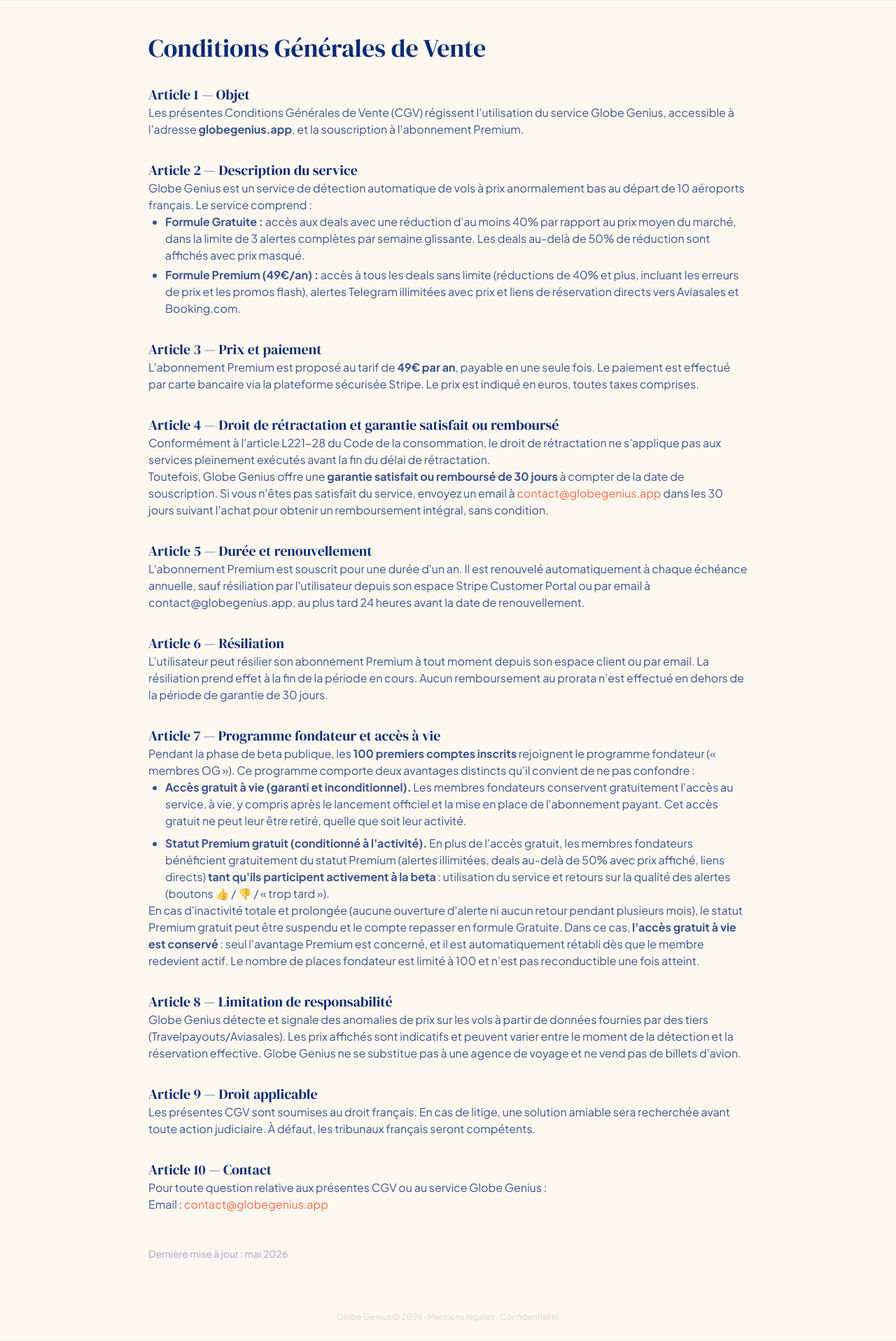
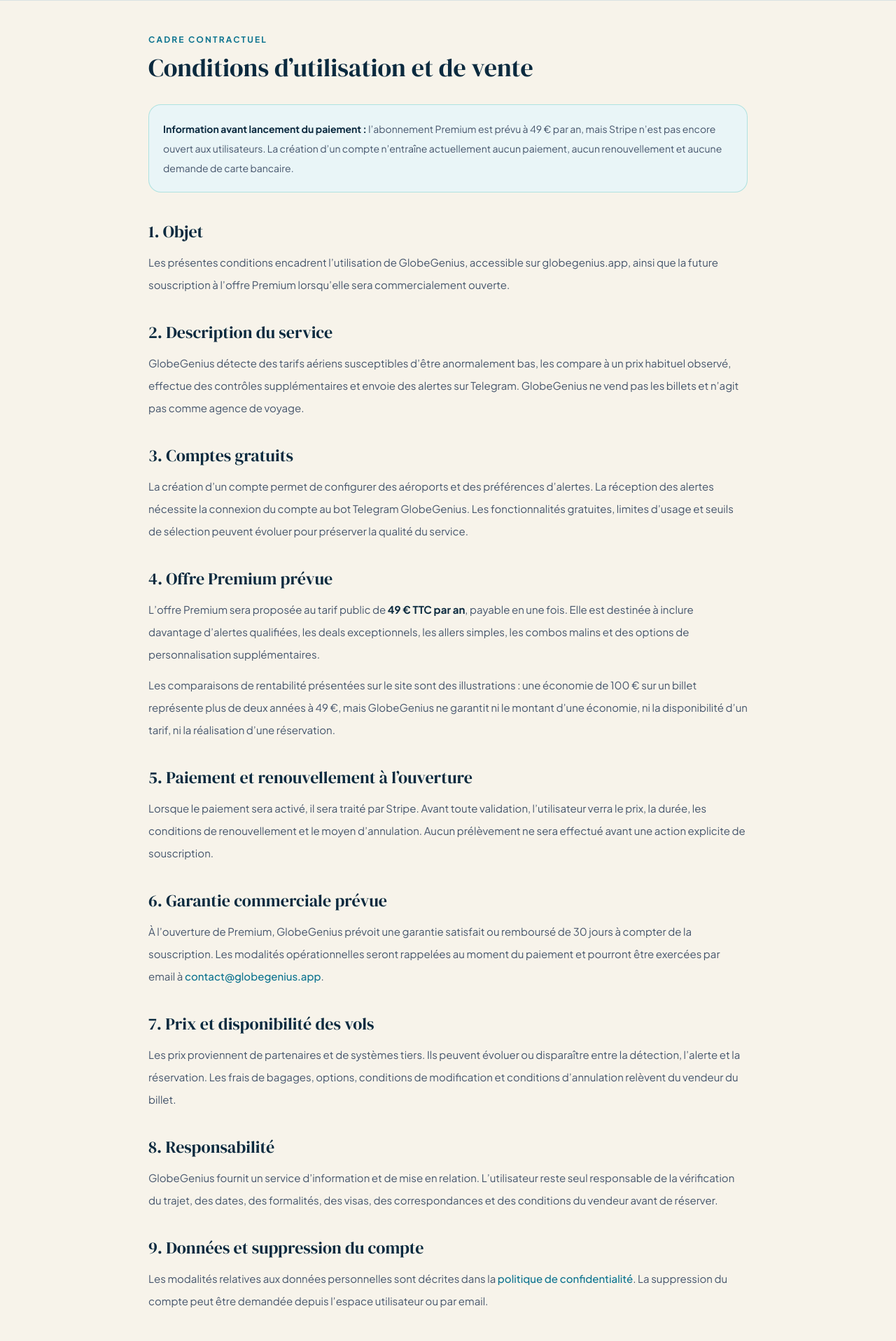
Before and after one commit to pachasandco/globagenius, a Next.js app in the folder frontend/: page /conditions in a window 1280 px wide. Shown: the part 80-1996 px from the top of the page at 70% size. Built offline with nearby package versions, Linux system fonts and the light colour scheme.

Commit message:
legal: align conditions with 49 euro prelaunch offer

```diff
--- a/frontend/src/app/conditions/page.tsx
+++ b/frontend/src/app/conditions/page.tsx
@@ -3,123 +3,84 @@
 import { Wordmark } from "../_components/Wordmark";
 
 export const metadata: Metadata = {
-  title: "Conditions Générales de Vente — Globe Genius",
-  description: "Conditions générales de vente et d'utilisation du service Globe Genius Premium.",
+  title: "Conditions d’utilisation et de vente — GlobeGenius",
+  description: "Conditions d’utilisation du service GlobeGenius et conditions prévues pour l’offre Premium à 49 € par an.",
   alternates: { canonical: "https://globegenius.app/conditions" },
   robots: { index: false, follow: false },
 };
 
 export default function Conditions() {
   return (
-    <div className="min-h-screen bg-[#FFF8F0]">
-      <nav className="sticky top-0 z-50 bg-white/80 backdrop-blur-xl border-b border-gray-100">
-        <div className="max-w-4xl mx-auto px-4 md:px-5 h-[80px] flex items-center">
-          <Link href="/" className="font-[family-name:var(--font-dm-serif)] text-[19px] leading-none">
-            <Wordmark />
-          </Link>
+    <div className="min-h-screen bg-[#F7F3EA] text-[#0B2A3F]">
+      <nav className="border-b border-[#D9E2E3] bg-white/90 backdrop-blur">
+        <div className="mx-auto flex h-20 max-w-4xl items-center px-5">
+          <Link href="/" className="font-[family-name:var(--font-dm-serif)] text-xl"><Wordmark /></Link>
         </div>
       </nav>
 
-      <div className="max-w-4xl mx-auto px-4 md:px-5 py-12">
-        <h1 className="font-[family-name:var(--font-dm-serif)] text-3xl md:text-4xl mb-8 text-[#082B78]">Conditions Générales de Vente</h1>
+      <main className="mx-auto max-w-4xl px-5 py-12">
+        <p className="text-xs font-bold uppercase tracking-[0.18em] text-[#0E7490]">Cadre contractuel</p>
+        <h1 className="mt-3 font-[family-name:var(--font-dm-serif)] text-4xl">Conditions d’utilisation et de vente</h1>
 
-        <div className="prose prose-gray max-w-none text-[#082B78]/80 space-y-8">
+        <div className="mt-8 rounded-2xl border border-[#2AB7A9]/30 bg-[#E9F5F7] p-5 text-sm leading-7 text-slate-600">
+          <strong className="text-[#0B2A3F]">Information avant lancement du paiement :</strong> l’abonnement Premium est prévu à 49 € par an, mais Stripe n’est pas encore ouvert aux utilisateurs. La création d’un compte n’entraîne actuellement aucun paiement, aucun renouvellement et aucune demande de carte bancaire.
+        </div>
+
+        <div className="mt-10 space-y-9 text-[15px] leading-8 text-slate-600">
           <section>
-            <h2 className="font-[family-name:var(--font-dm-serif)] text-xl text-[#082B78]">Article 1 — Objet</h2>
-            <p>
-              Les présentes Conditions Générales de Vente (CGV) régissent l&apos;utilisation du service Globe Genius, accessible à l&apos;adresse <strong>globegenius.app</strong>, et la souscription à l&apos;abonnement Premium.
-            </p>
+            <h2 className="font-[family-name:var(--font-dm-serif)] text-2xl text-[#0B2A3F]">1. Objet</h2>
+            <p className="mt-3">Les présentes conditions encadrent l’utilisation de GlobeGenius, accessible sur globegenius.app, ainsi que la future souscription à l’offre Premium lorsqu’elle sera commercialement ouverte.</p>
           </section>
 
           <section>
-            <h2 className="font-[family-name:var(--font-dm-serif)] text-xl text-[#082B78]">Article 2 — Description du service</h2>
-            <p>Globe Genius est un service de détection automatique de vols à prix anormalement bas au départ de 10 aéroports français. Le service comprend :</p>
-            <ul className="list-disc pl-6 space-y-1">
-              <li><strong>Formule Gratuite :</strong> accès aux deals avec une réduction d&apos;au moins 40% par rapport au prix moyen du marché, dans la limite de 3 alertes complètes par semaine glissante. Les deals au-delà de 50% de réduction sont affichés avec prix masqué.</li>
-              <li><strong>Formule Premium (49€/an) :</strong> accès à tous les deals sans limite (réductions de 40% et plus, incluant les erreurs de prix et les promos flash), alertes Telegram illimitées avec prix et liens de réservation directs vers Aviasales et Booking.com.</li>
-            </ul>
+            <h2 className="font-[family-name:var(--font-dm-serif)] text-2xl text-[#0B2A3F]">2. Description du service</h2>
+            <p className="mt-3">GlobeGenius détecte des tarifs aériens susceptibles d’être anormalement bas, les compare à un prix habituel observé, effectue des contrôles supplémentaires et envoie des alertes sur Telegram. GlobeGenius ne vend pas les billets et n’agit pas comme agence de voyage.</p>
           </section>
 
           <section>
-            <h2 className="font-[family-name:var(--font-dm-serif)] text-xl text-[#082B78]">Article 3 — Prix et paiement</h2>
-            <p>
-              L&apos;abonnement Premium est proposé au tarif de <strong>49€ par an</strong>, payable en une seule fois. Le paiement est effectué par carte bancaire via la plateforme sécurisée Stripe. Le prix est indiqué en euros, toutes taxes comprises.
-            </p>
+            <h2 className="font-[family-name:var(--font-dm-serif)] text-2xl text-[#0B2A3F]">3. Comptes gratuits</h2>
+            <p className="mt-3">La création d’un compte permet de configurer des aéroports et des préférences d’alertes. La réception des alertes nécessite la connexion du compte au bot Telegram GlobeGenius. Les fonctionnalités gratuites, limites d’usage et seuils de sélection peuvent évoluer pour préserver la qualité du service.</p>
           </section>
 
           <section>
-            <h2 className="font-[family-name:var(--font-dm-serif)] text-xl text-[#082B78]">Article 4 — Droit de rétractation et garantie satisfait ou remboursé</h2>
-            <p>
-              Conformément à l&apos;article L221-28 du Code de la consommation, le droit de rétractation ne s&apos;applique pas aux services pleinement exécutés avant la fin du délai de rétractation.
-            </p>
-            <p>
-              Toutefois, Globe Genius offre une <strong>garantie satisfait ou remboursé de 30 jours</strong> à compter de la date de souscription. Si vous n&apos;êtes pas satisfait du service, envoyez un email à <a href="mailto:contact@globegenius.app" className="text-[#FF6B47] hover:underline">contact@globegenius.app</a> dans les 30 jours suivant l&apos;achat pour obtenir un remboursement intégral, sans condition.
-            </p>
+            <h2 className="font-[family-name:var(--font-dm-serif)] text-2xl text-[#0B2A3F]">4. Offre Premium prévue</h2>
+            <p className="mt-3">L’offre Premium sera proposée au tarif public de <strong className="text-[#0B2A3F]">49 € TTC par an</strong>, payable en une fois. Elle est destinée à inclure davantage d’alertes qualifiées, les deals exceptionnels, les allers simples, les combos malins et des options de personnalisation supplémentaires.</p>
+            <p className="mt-3">Les comparaisons de rentabilité présentées sur le site sont des illustrations : une économie de 100 € sur un billet représente plus de deux années à 49 €, mais GlobeGenius ne garantit ni le montant d’une économie, ni la disponibilité d’un tarif, ni la réalisation d’une réservation.</p>
           </section>
 
           <section>
-            <h2 className="font-[family-name:var(--font-dm-serif)] text-xl text-[#082B78]">Article 5 — Durée et renouvellement</h2>
-            <p>
-              L&apos;abonnement Premium est souscrit pour une durée d&apos;un an. Il est renouvelé automatiquement à chaque échéance annuelle, sauf résiliation par l&apos;utilisateur depuis son espace Stripe Customer Portal ou par email à contact@globegenius.app, au plus tard 24 heures avant la date de renouvellement.
-            </p>
+            <h2 className="font-[family-name:var(--font-dm-serif)] text-2xl text-[#0B2A3F]">5. Paiement et renouvellement à l’ouverture</h2>
+            <p className="mt-3">Lorsque le paiement sera activé, il sera traité par Stripe. Avant toute validation, l’utilisateur verra le prix, la durée, les conditions de renouvellement et le moyen d’annulation. Aucun prélèvement ne sera effectué avant une action explicite de souscription.</p>
           </section>
 
           <section>
-            <h2 className="font-[family-name:var(--font-dm-serif)] text-xl text-[#082B78]">Article 6 — Résiliation</h2>
-            <p>
-              L&apos;utilisateur peut résilier son abonnement Premium à tout moment depuis son espace client ou par email. La résiliation prend effet à la fin de la période en cours. Aucun remboursement au prorata n&apos;est effectué en dehors de la période de garantie de 30 jours.
-            </p>
+            <h2 className="font-[family-name:var(--font-dm-serif)] text-2xl text-[#0B2A3F]">6. Garantie commerciale prévue</h2>
+            <p className="mt-3">À l’ouverture de Premium, GlobeGenius prévoit une garantie satisfait ou remboursé de 30 jours à compter de la souscription. Les modalités opérationnelles seront rappelées au moment du paiement et pourront être exercées par email à <a href="mailto:contact@globegenius.app" className="font-medium text-[#0E7490] hover:underline">contact@globegenius.app</a>.</p>
           </section>
 
           <section>
-            <h2 className="font-[family-name:var(--font-dm-serif)] text-xl text-[#082B78]">Article 7 — Programme fondateur et accès à vie</h2>
-            <p>
-              Pendant la phase de beta publique, les <strong>100 premiers comptes inscrits</strong> rejoignent le programme fondateur (« membres OG »). Ce programme comporte deux avantages distincts qu&apos;il convient de ne pas confondre :
-            </p>
-            <ul className="list-disc pl-6 space-y-2">
-              <li>
-                <strong>Accès gratuit à vie (garanti et inconditionnel).</strong> Les membres fondateurs conservent gratuitement l&apos;accès au service, à vie, y compris après le lancement officiel et la mise en place de l&apos;abonnement payant. Cet accès gratuit ne peut leur être retiré, quelle que soit leur activité.
-              </li>
-              <li>
-                <strong>Statut Premium gratuit (conditionné à l&apos;activité).</strong> En plus de l&apos;accès gratuit, les membres fondateurs bénéficient gratuitement du statut Premium (alertes illimitées, deals au-delà de 50% avec prix affiché, liens directs) <strong>tant qu&apos;ils participent activement à la beta</strong> : utilisation du service et retours sur la qualité des alertes (boutons 👍 / 👎 / « trop tard »).
-              </li>
-            </ul>
-            <p>
-              En cas d&apos;inactivité totale et prolongée (aucune ouverture d&apos;alerte ni aucun retour pendant plusieurs mois), le statut Premium gratuit peut être suspendu et le compte repasser en formule Gratuite. Dans ce cas, <strong>l&apos;accès gratuit à vie est conservé</strong> : seul l&apos;avantage Premium est concerné, et il est automatiquement rétabli dès que le membre redevient actif. Le nombre de places fondateur est limité à 100 et n&apos;est pas reconductible une fois atteint.
-            </p>
+            <h2 className="font-[family-name:var(--font-dm-serif)] text-2xl text-[#0B2A3F]">7. Prix et disponibilité des vols</h2>
+            <p className="mt-3">Les prix proviennent de partenaires et de systèmes tiers. Ils peuvent évoluer ou disparaître entre la détection, l’alerte et la réservation. Les frais de bagages, options, conditions de modification et conditions d’annulation relèvent du vendeur du billet.</p>
           </section>
 
           <section>
-            <h2 className="font-[family-name:var(--font-dm-serif)] text-xl text-[#082B78]">Article 8 — Limitation de responsabilité</h2>
-            <p>
-              Globe Genius détecte et signale des anomalies de prix sur les vols à partir de données fournies par des tiers (Travelpayouts/Aviasales). Les prix affichés sont indicatifs et peuvent varier entre le moment de la détection et la réservation effective. Globe Genius ne se substitue pas à une agence de voyage et ne vend pas de billets d&apos;avion.
-            </p>
+            <h2 className="font-[family-name:var(--font-dm-serif)] text-2xl text-[#0B2A3F]">8. Responsabilité</h2>
+            <p className="mt-3">GlobeGenius fournit un service d’information et de mise en relation. L’utilisateur reste seul responsable de la vérification du trajet, des dates, des formalités, des visas, des correspondances et des conditions du vendeur avant de réserver.</p>
           </section>
 
           <section>
-            <h2 className="font-[family-name:var(--font-dm-serif)] text-xl text-[#082B78]">Article 9 — Droit applicable</h2>
-            <p>
-              Les présentes CGV sont soumises au droit français. En cas de litige, une solution amiable sera recherchée avant toute action judiciaire. À défaut, les tribunaux français seront compétents.
-            </p>
+            <h2 className="font-[family-name:var(--font-dm-serif)] text-2xl text-[#0B2A3F]">9. Données et suppression du compte</h2>
+            <p className="mt-3">Les modalités relatives aux données personnelles sont décrites dans la <Link href="/confidentialite" className="font-medium text-[#0E7490] hover:underline">politique de confidentialité</Link>. La suppression du compte peut être demandée depuis l’espace utilisateur ou par email.</p>
           </section>
 
           <section>
-            <h2 className="font-[family-name:var(--font-dm-serif)] text-xl text-[#082B78]">Article 10 — Contact</h2>
-            <p>
-              Pour toute question relative aux présentes CGV ou au service Globe Genius :<br />
-              Email : <a href="mailto:contact@globegenius.app" className="text-[#FF6B47] hover:underline">contact@globegenius.app</a>
-            </p>
+            <h2 className="font-[family-name:var(--font-dm-serif)] text-2xl text-[#0B2A3F]">10. Droit applicable et contact</h2>
+            <p className="mt-3">Les présentes conditions sont soumises au droit français. Toute question peut être adressée à <a href="mailto:contact@globegenius.app" className="font-medium text-[#0E7490] hover:underline">contact@globegenius.app</a>.</p>
           </section>
 
-          <p className="text-sm text-[#082B78]/40 pt-4">Dernière mise à jour : mai 2026</p>
+          <p className="border-t border-[#D9E2E3] pt-6 text-sm text-slate-400">Dernière mise à jour : 29 juillet 2026.</p>
         </div>
-      </div>
-
-      <footer className="border-t border-gray-100 py-6">
-        <div className="max-w-4xl mx-auto px-4 md:px-5 text-center text-xs text-gray-300">
-          Globe Genius © 2026 · <Link href="/mentions-legales" className="hover:text-gray-500">Mentions légales</Link> · <Link href="/confidentialite" className="hover:text-gray-500">Confidentialité</Link>
-        </div>
-      </footer>
+      </main>
     </div>
   );
 }
```
